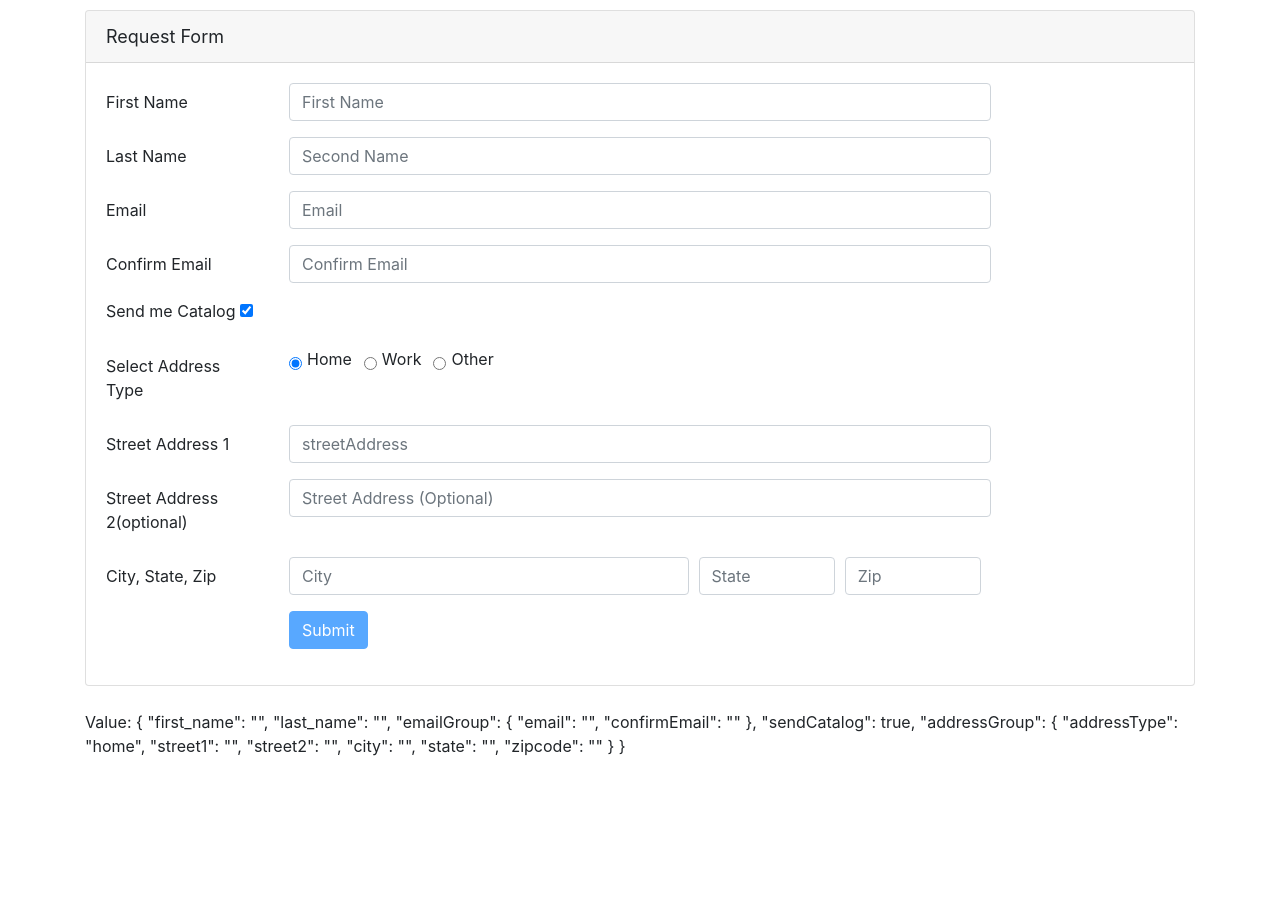
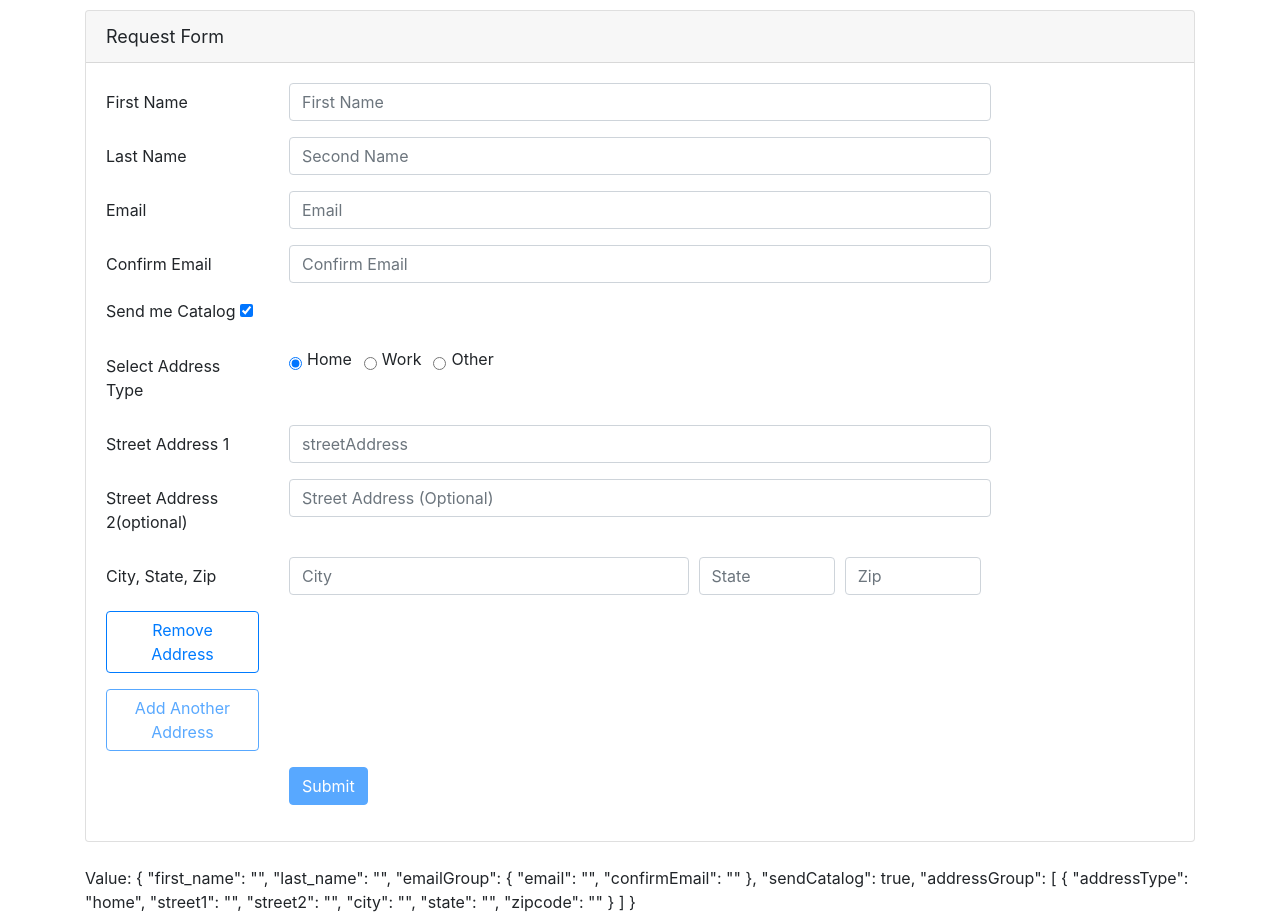
Before and after one commit to SandeepGanesana/Angular-Reactive-Forms, an Angular app: page /request in a window 1280 px wide. Before the commit the page ends 800 px from the top, so only its background shows below. Built offline with nearby package versions, Linux system fonts and the light colour scheme.

Commit message:
Dynamically Duplicate Input Elements

```diff
--- a/src/app/signup/signup.component.html
+++ b/src/app/signup/signup.component.html
@@ -38,45 +38,47 @@
             id="sendmecatalog" formControlName="sendCatalog"></label>
         </div>
       </div>
-      <div class="sendCatlog" *ngIf="requestForm.get('sendCatalog').value" formGroupName="addressGroup">
+      <div *ngIf="requestForm.get('sendCatalog').value">
+        <div formArrayName="addressGroup" *ngFor="let address of addressGroup.controls; let i = index">
+          <div class="sendCatlog"  [formGroupName]="i">
             <div class="form-group row">
               <div class="col-md-2">
                 <label for="addressType" class="col-form-label">Select Address Type</label>
               </div>
               <div class="col-md-8">
                 <div class="form-check form-check-inline">
-              <input type="radio" class="form-check-input" name="addressType" value="home" id="home" formControlName="addressType">
-              <label for="form-check-label" for="home" >Home</label>
+                  <input type="radio" class="form-check-input" name="addressType" value="home" attr.for="{{ 'home' + i }}" formControlName="addressType">
+                  <label for="form-check-label" attr.for="{{ 'home' + i }}" >Home</label>
                 </div>
                 <div class="form-check form-check-inline">
-              <input type="radio" class="form-check-input" name="addressType" id="work" value="work" formControlName="addressType">
-              <label for="form-check-label" for="work">Work</label>
+                  <input type="radio" class="form-check-input" name="addressType" attr.id="{{ 'work' + i }}" value="work" formControlName="addressType">
+                  <label for="form-check-label" for="{{ 'work' + i }}">Work</label>
                 </div>
                 <div class="form-check form-check-inline">
-              <input type="radio" class="form-check-input" name="addressType" id="other" value="other" formControlName="addressType">
-              <label for="form-check-label" for="other">Other</label>
+                  <input type="radio" class="form-check-input" name="addressType" id="{{ 'other' + i }}" value="other" formControlName="addressType">
+                  <label for="form-check-label" attr.for="{{ 'other' + i }}">Other</label>
                 </div>
             </div>
             </div>
             <div class="form-group row">
-          <label for="streetAddress1" class="col-form-label col-md-2">Street Address 1</label>
+                <label attr.for="{{'streetAddress1Id'+ i}}" class="col-form-label col-md-2">Street Address 1</label>
                 <div class="col-md-8">
-            <input type="text" id="email" class="form-control" placeholder="streetAddress"formControlName="street1">
+                  <input type="text" id="{{'streetAddress1Id'+ i}}" class="form-control" placeholder="streetAddress"formControlName="street1">
                 </div>
             </div>
 
             <div class="form-group row">
-          <label for="text" class="col-form-label col-md-2">Street Address 2(optional)</label>
+                <label attr.for="{{'streetAddress2Id'+ i}}" class="col-form-label col-md-2">Street Address 2(optional)</label>
                 <div class="col-md-8">
-            <input type="streetAddress2" id="address2" class="form-control" placeholder="Street Address (Optional)" formControlName="street2">
+                  <input type="streetAddress2" id="{{'streetAddress2Id'+ i}}" class="form-control" placeholder="Street Address (Optional)" formControlName="street2">
                 </div>
             </div>
 
             <div class="form-group row">
-        <label for="email" class="col-form-label col-md-2">City, State, Zip</label>
+              <label attr.for="{{'cityId' + i}}" class="col-form-label col-md-2">City, State, Zip</label>
               <div class="form-row col-md-8">
                 <div class="col-7">
-            <input type="text" class="form-control" placeholder="City" formControlName="city">
+                  <input type="text" class="form-control" placeholder="City" formControlName="city" id="{{'cityId'+ i}}">
                 </div>
                 <div class="col">
                   <input type="text" class="form-control" placeholder="State" formControlName="state">
@@ -86,7 +88,20 @@
                 </div>
               </div>
             </div>
+            <div class="form-group row">
+              <div class="col-md-2">
+                <button type="button" class="btn btn-outline-primary" (click)="removeAddress(i)">Remove Address</button>
               </div>
+            </div>
+          </div>
+        </div>
+        <div class="form-group row">
+          <div class="col-md-2">
+            <button type="button" class="btn btn-outline-primary" (click)="addAddress()" [disabled]="!requestForm.valid">Add Another Address</button>
+          </div>
+        </div>
+      </div>
+
       <div class="form-group row" >
         <div class="offset-md-2 col-md-2">
           <button type="submit" class="btn btn-primary" [disabled]="!requestForm.valid">Submit</button>
--- a/src/app/signup/signup.component.ts
+++ b/src/app/signup/signup.component.ts
@@ -1,5 +1,5 @@
 import { Component, OnInit } from '@angular/core';
-import { FormGroup, FormBuilder, Validators, AbstractControl } from '@angular/forms';
+import { FormGroup, FormBuilder, Validators, AbstractControl, FormArray } from '@angular/forms';
 
 function matchEmail(c: AbstractControl):{ [key: string]: boolean } | null {
   const email = c.get('email');
@@ -33,17 +33,33 @@ export class SignupComponent implements OnInit {
         confirmEmail: ['', [Validators.email, Validators.required]]
       }, { Validators: matchEmail }),
       sendCatalog: true,
-      addressGroup: this.fb.group({
-        addressType: ['home', [Validators.required]],
-        street1: [''],
-        street2: [''],
-        city: [''],
-        state: [''],
-        zipcode: ['']
-      })
+      addressGroup: this.fb.array([ this.buildAddress() ])  // Call Refactor Method ==> this.buildAddress()
     })
   }
   save() {
+    console.log(this.requestForm.controls['addressGroup']);
     console.log('submitted');
   }
+
+  buildAddress(): FormGroup { //Refactor create a method
+    return this.fb.group({
+      addressType: ['home', Validators.required],
+      street1: ['', Validators.required],
+      street2: [''],
+      city: ['', Validators.required],
+      state: ['', Validators.required],
+      zipcode: ['', [Validators.required, Validators.minLength(6), Validators.maxLength(7)]]
+    })
+  }
+
+  get addressGroup(): FormArray{
+    return <FormArray>this.requestForm.get('addressGroup');
+  }
+
+  addAddress(): void {
+    this.addressGroup.push(this.buildAddress());
+  }
+  removeAddress(id: number) {
+    this.addressGroup.removeAt(id);
+  }
 }
```
Lines whose indentation alone changed are shown as unchanged.
